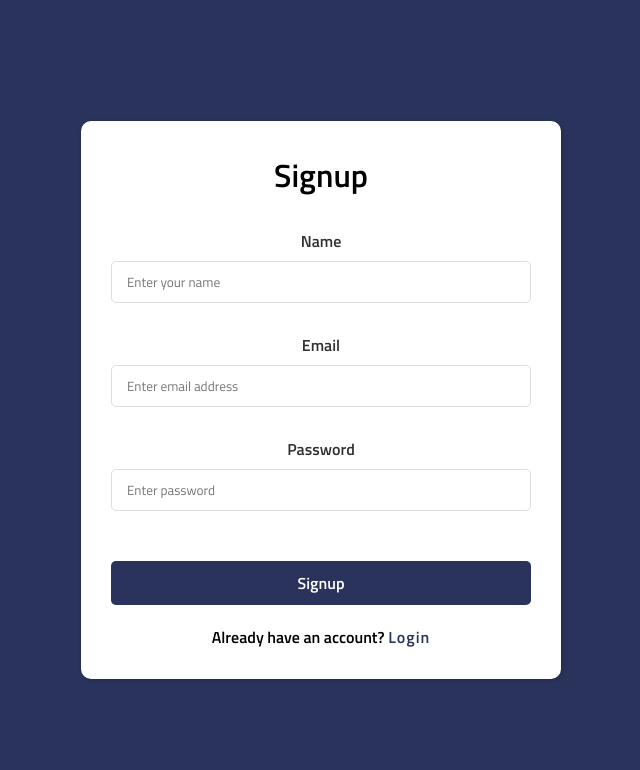
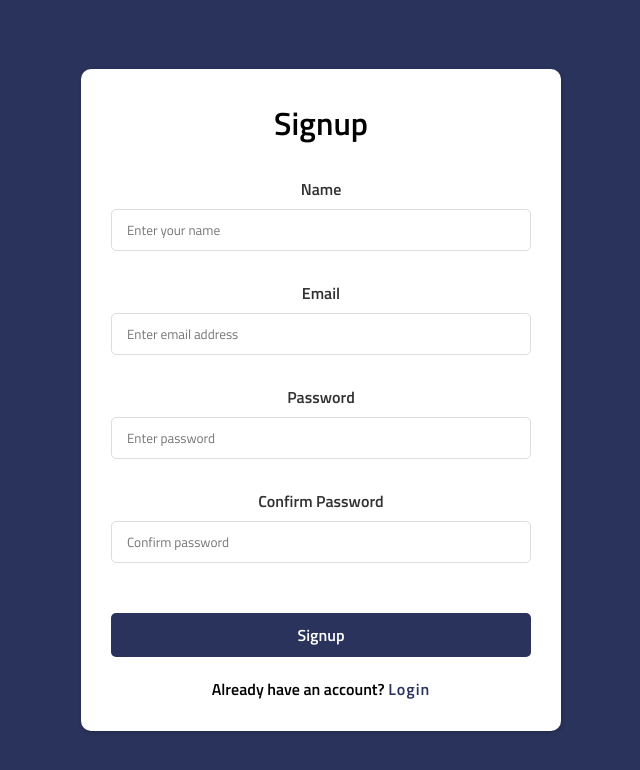
Before and after one commit to faculty-calendar/faculty-calendar, a React (Create React App) app: page /signup in a window 1280 px wide. Shown: the top 770 px of the page, without its empty margins (319-959 px from the left). Built offline with nearby package versions, Linux system fonts and the light colour scheme; no server answers.

Commit message:
Added Confirm Password

```diff
--- a/src/components/Signup/Signup.js
+++ b/src/components/Signup/Signup.js
@@ -14,12 +14,17 @@ function Signup() {
     email: "",
     pass: "",
   });
+  const [confirmPass, setConfirmPass] = useState("");
   const [errorMsg, setErrorMsg] = useState("");
   const [submitButtonDisabled, setSubmitButtonDisabled] = useState(false);
 
   const handleSubmission = () => {
-    if (!values.name || !values.email || !values.pass) {
+    if (!values.name || !values.email || !values.pass || !confirmPass) {
       setErrorMsg("Fill all fields");
+      return;
+    }
+    if (values.pass !== confirmPass) {
+      setErrorMsg("Passwords do not match");
       return;
     }
     setErrorMsg("");
@@ -62,9 +67,16 @@ function Signup() {
         <InputControl
           label="Password"
           placeholder="Enter password"
+          type="password"
           onChange={(event) =>
             setValues((prev) => ({ ...prev, pass: event.target.value }))
           }
+        />
+        <InputControl
+          label="Confirm Password"
+          placeholder="Confirm password"
+          type="password"
+          onChange={(event) => setConfirmPass(event.target.value)}
         />
 
         <div className={styles.footer}>
```
